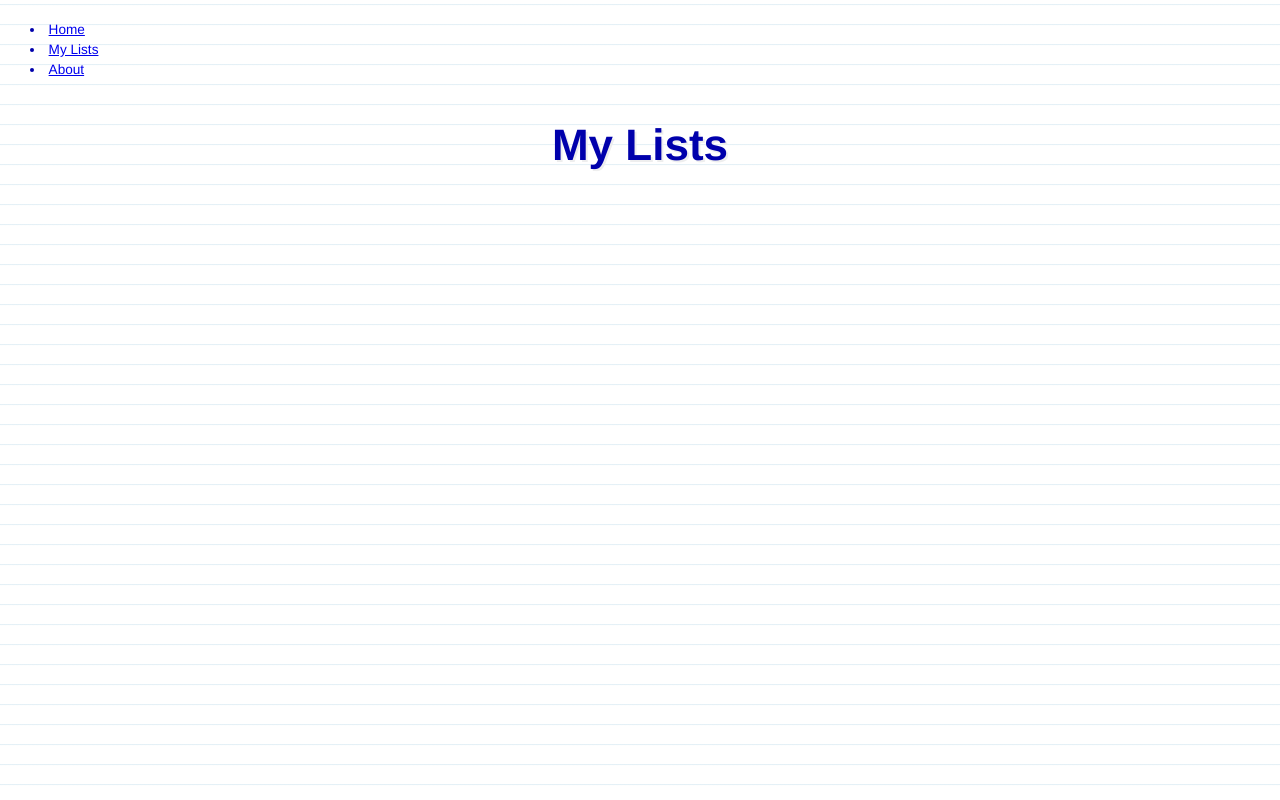
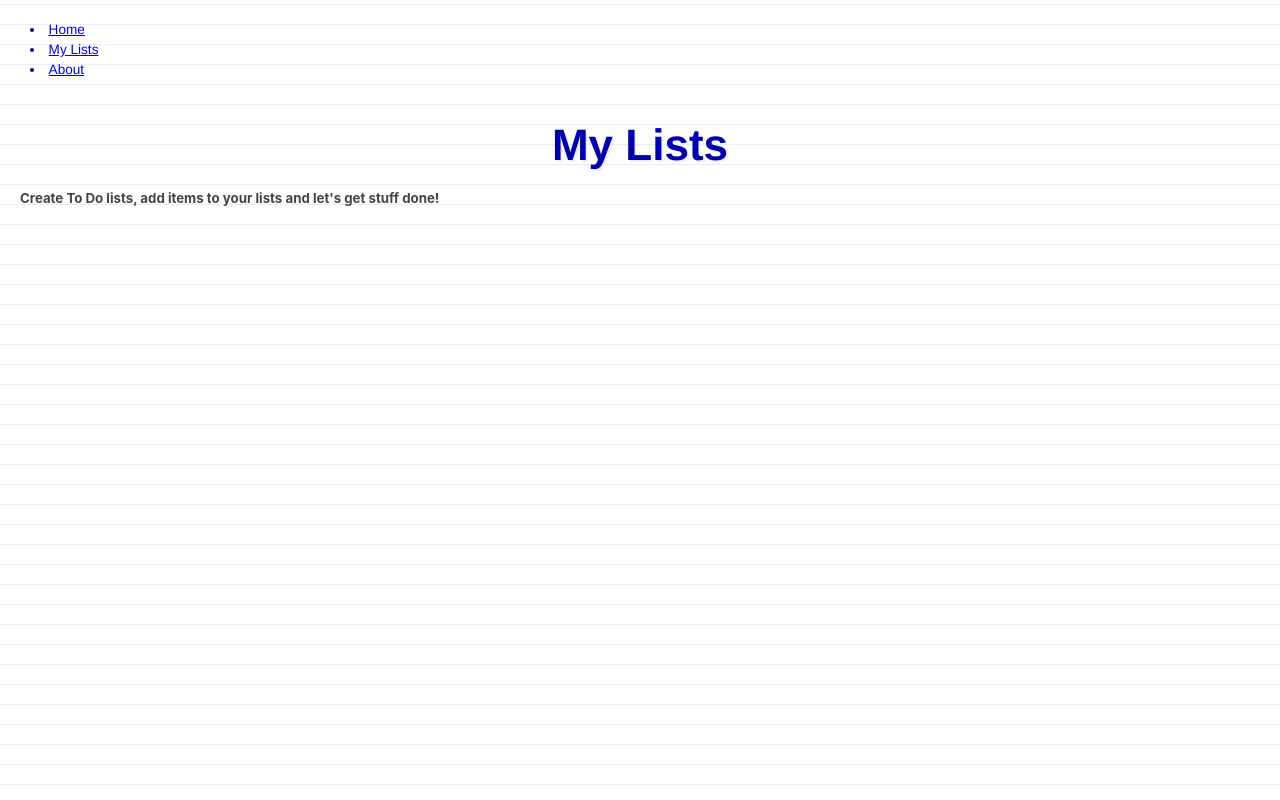
Before and after one commit to tcelovsky/rails-api-js-project, a React (Create React App) app in the folder frontend-2.0/: page /about in a window 1280 px wide. Built offline with nearby package versions, Linux system fonts and the light colour scheme; no server answers.

Commit message:
Import About into App

```diff
--- a/frontend-2.0/src/containers/App.js
+++ b/frontend-2.0/src/containers/App.js
@@ -7,6 +7,7 @@ import Lists from '../components/Lists';
 import Header from '../components/Header';
 import Navbar from '../components/Navbar';
 import Home from '../components/Home';
+import About from '../components/About';
 
 class App extends Component {
 
@@ -23,7 +24,7 @@ class App extends Component {
             <Route exact path='/' render={() => <Link to={'/lists'}><Home /></Link>} />
             <Route path='/lists' render={routerProps =>
 	            <Lists {...routerProps} lists={this.props.lists} />} />
-            {/* <Route path='/about' component={About} /> */}
+            <Route path='/about' component={About} />
           </Switch>
         </div>
     );
```
